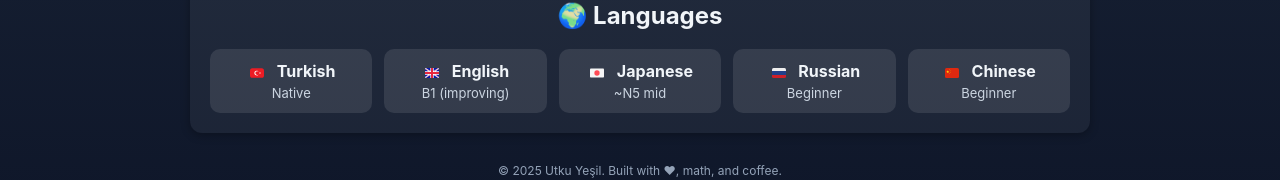
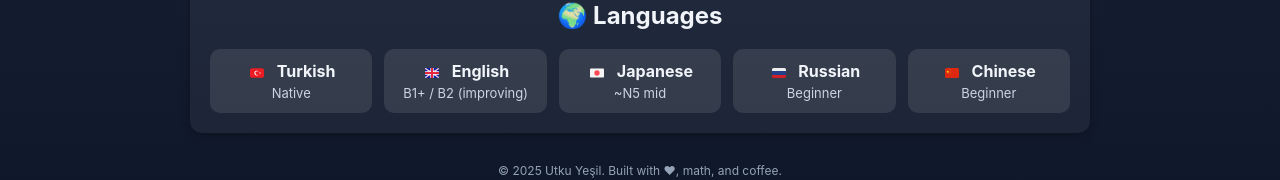
Before and after one commit to utkysl/mybiopage, a Vue app in the folder utku-portfolio/: page / in a window 1280 px wide. Shown: the part 1046-1226 px from the top of the page. Built offline with nearby package versions, Linux system fonts and the light colour scheme.

Commit message:
UtkuBioPage.vue

```diff
--- a/utku-portfolio/src/components/UtkuBioPage.vue
+++ b/utku-portfolio/src/components/UtkuBioPage.vue
@@ -125,7 +125,7 @@ const projects = [
 
 const languages = [
   { name: "Turkish", level: "Native", flag: "/flags/tr.svg" },
-  { name: "English", level: "B1 (improving)", flag: "/flags/gb.svg" },
+  { name: "English", level: "B1+ / B2 (improving)", flag: "/flags/gb.svg" },
   { name: "Japanese", level: "~N5 mid", flag: "/flags/jp.svg" },
   { name: "Russian", level: "Beginner", flag: "/flags/ru.svg" },
   { name: "Chinese", level: "Beginner", flag: "/flags/cn.svg" },
```
